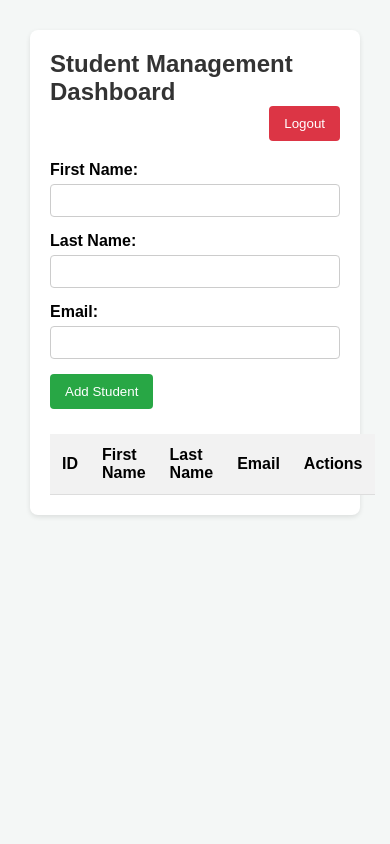
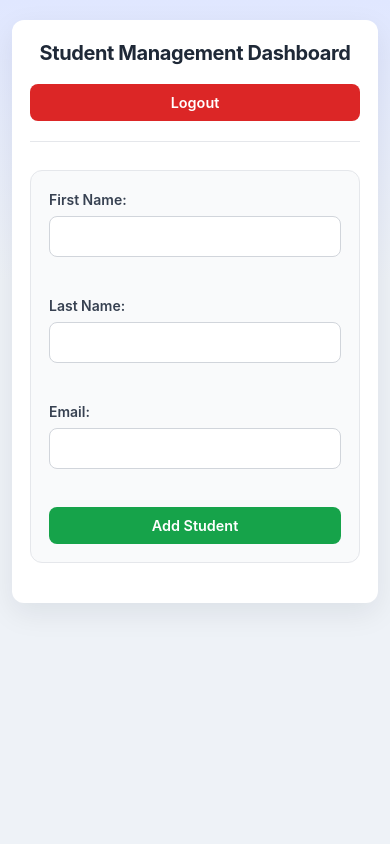
Before and after one commit to ritchiemapulak-svg/spring-mvc, a Spring Boot app: page / in a window 390 px wide. Run offline with Spring Boot 4, Linux system fonts and the light colour scheme; data that the repository does not hold is empty; some of the project's set-up classes (security, data sources, template engines, error pages and the like) are left out, and stand-ins take their place.

Commit message:
Styled index.html

```diff
--- a/src/main/resources/templates/index.html
+++ b/src/main/resources/templates/index.html
@@ -5,69 +5,251 @@
     <meta name="viewport" content="width=device-width, initial-scale=1.0">
     <title>Student Management System</title>
     <style>
+        :root {
+            --bg: #eef2f7;
+            --surface: #ffffff;
+            --text: #1f2937;
+            --muted: #6b7280;
+            --border: #e5e7eb;
+            --primary: #4f46e5;
+            --success: #16a34a;
+            --info: #2563eb;
+            --danger: #dc2626;
+            --secondary: #64748b;
+            --radius: 12px;
+            --shadow: 0 10px 30px rgba(15, 23, 42, 0.08);
+        }
+
+        * { box-sizing: border-box; }
+
         body {
-            font-family: Arial, sans-serif;
-            margin: 30px;
-            background-color: #f4f7f6;
+            margin: 0;
+            padding: 32px 16px;
+            font-family: -apple-system, BlinkMacSystemFont, "Segoe UI",
+                Roboto, Helvetica, Arial, sans-serif;
+            color: var(--text);
+            line-height: 1.5;
+            background: linear-gradient(180deg, #e0e7ff 0, var(--bg) 280px);
+            min-height: 100vh;
         }
+
         .container {
-            max-width: 900px;
-            margin: auto;
-            background: white;
-            padding: 20px;
-            border-radius: 8px;
-            box-shadow: 0 2px 5px rgba(0,0,0,0.1);
+            max-width: 960px;
+            margin: 0 auto;
+            background: var(--surface);
+            padding: 32px;
+            border-radius: 16px;
+            box-shadow: var(--shadow);
         }
-        h2 { color: #333; }
-        .form-group {
-            margin-bottom: 15px;
+
+        /* Header */
+        .header-group {
+            display: flex;
+            align-items: center;
+            justify-content: space-between;
+            gap: 16px;
+            margin-bottom: 28px;
+            padding-bottom: 20px;
+            border-bottom: 1px solid var(--border);
         }
+        .header-group h2 {
+            margin: 0;
+            font-size: 1.5rem;
+            font-weight: 700;
+            letter-spacing: -0.02em;
+            color: var(--text);
+        }
+
+        /* Form */
+        form {
+            display: grid;
+            grid-template-columns: repeat(2, 1fr);
+            gap: 18px 20px;
+            padding: 24px;
+            background: #f9fafb;
+            border: 1px solid var(--border);
+            border-radius: var(--radius);
+        }
+        .form-group { margin: 0; }
+        .form-group:nth-of-type(3) { grid-column: 1 / -1; }
+
         label {
             display: block;
-            margin-bottom: 5px;
-            font-weight: bold;
+            margin-bottom: 6px;
+            font-size: 0.875rem;
+            font-weight: 600;
+            color: #374151;
         }
-        input[type="text"], input[type="email"] {
+
+        input[type="text"],
+        input[type="email"] {
             width: 100%;
-            padding: 8px;
-            box-sizing: border-box;
-            border: 1px solid #ccc;
-            border-radius: 4px;
+            padding: 10px 12px;
+            font-size: 0.95rem;
+            font-family: inherit;
+            color: var(--text);
+            background: var(--surface);
+            border: 1px solid #d1d5db;
+            border-radius: 8px;
+            transition: border-color 0.15s, box-shadow 0.15s;
         }
+        input[type="text"]:focus,
+        input[type="email"]:focus {
+            outline: none;
+            border-color: var(--primary);
+            box-shadow: 0 0 0 3px rgba(79, 70, 229, 0.18);
+        }
+        input.invalid {
+            border-color: var(--danger);
+            background: #fef2f2;
+        }
+        input.invalid:focus {
+            box-shadow: 0 0 0 3px rgba(220, 38, 38, 0.18);
+        }
+
         .error-message {
-            color: #dc3545;
-            font-size: 0.85rem;
-            margin-top: 5px;
             display: block;
+            min-height: 1.1em;
+            margin-top: 6px;
+            font-size: 0.8rem;
+            color: var(--danger);
         }
+
+        /* Buttons */
         button {
-            padding: 10px 15px;
+            padding: 10px 18px;
+            font-size: 0.9rem;
+            font-weight: 600;
+            font-family: inherit;
+            color: #fff;
             border: none;
-            border-radius: 4px;
+            border-radius: 8px;
             cursor: pointer;
-            color: white;
+            transition: transform 0.1s, box-shadow 0.15s, filter 0.15s;
         }
-        .btn-submit { background-color: #28a745; }
-        .btn-clear { background-color: #6c757d; }
-        .btn-edit { background-color: #007bff; margin-right: 5px; }
-        .btn-delete { background-color: #dc3545; }
+        button:hover {
+            filter: brightness(1.08);
+            box-shadow: 0 4px 12px rgba(15, 23, 42, 0.18);
+        }
+        button:active { transform: translateY(1px); }
+        button:focus-visible {
+            outline: 3px solid rgba(79, 70, 229, 0.4);
+            outline-offset: 2px;
+        }
 
-        /* ADDED: Styling for your new logout button placement */
-        .btn-logout { background-color: #dc3545; float: right; }
-        .header-group { overflow: auto; margin-bottom: 20px; }
-        .header-group h2 { margin: 0; float: left; }
+        .btn-submit {
+            background-color: var(--success);
+            grid-column: 1 / -1;
+            justify-self: start;
+            min-width: 160px;
+        }
+        .btn-clear { background-color: var(--secondary); }
+        .btn-edit { background-color: var(--info); margin-right: 6px; }
+        .btn-delete { background-color: var(--danger); }
+        .btn-logout { background-color: var(--danger); flex-shrink: 0; }
 
+        .btn-edit, .btn-delete {
+            padding: 7px 14px;
+            font-size: 0.8rem;
+        }
+
+        /* Table */
         table {
             width: 100%;
-            border-collapse: collapse;
-            margin-top: 25px;
+            margin-top: 28px;
+            border-collapse: separate;
+            border-spacing: 0;
+            overflow: hidden;
+            border: 1px solid var(--border);
+            border-radius: var(--radius);
         }
         th, td {
-            padding: 12px;
+            padding: 14px 16px;
             text-align: left;
-            border-bottom: 1px solid #ddd;
+            border-bottom: 1px solid var(--border);
         }
-        th { background-color: #f2f2f2; }
+        th {
+            font-size: 0.75rem;
+            font-weight: 700;
+            text-transform: uppercase;
+            letter-spacing: 0.06em;
+            color: var(--muted);
+            background: #f9fafb;
+        }
+        tbody tr { transition: background 0.15s; }
+        tbody tr:hover { background: #f5f7ff; }
+        tbody tr:last-child td { border-bottom: none; }
+        td:last-child { white-space: nowrap; }
+
+        /* Tablet */
+        @media (max-width: 768px) {
+            body { padding: 20px 12px; }
+            .container { padding: 22px; }
+        }
+
+        /* Mobile */
+        @media (max-width: 640px) {
+            .container { padding: 18px; border-radius: 12px; }
+
+            .header-group {
+                flex-direction: column;
+                align-items: stretch;
+                text-align: center;
+            }
+            .header-group h2 { font-size: 1.25rem; }
+            .btn-logout { width: 100%; }
+
+            form {
+                grid-template-columns: 1fr;
+                padding: 18px;
+            }
+            .form-group:nth-of-type(3) { grid-column: auto; }
+            .btn-submit { width: 100%; justify-self: stretch; }
+
+            /* Turn table rows into stacked cards */
+            table, thead, tbody, tr, th, td { display: block; }
+            table { border: none; margin-top: 22px; }
+            thead { display: none; }
+
+            tbody tr {
+                margin-bottom: 14px;
+                padding: 6px 14px;
+                background: var(--surface);
+                border: 1px solid var(--border);
+                border-radius: var(--radius);
+                box-shadow: 0 2px 8px rgba(15, 23, 42, 0.05);
+            }
+            tbody tr:hover { background: var(--surface); }
+
+            td {
+                display: flex;
+                justify-content: space-between;
+                align-items: center;
+                gap: 12px;
+                padding: 10px 0;
+                text-align: right;
+                word-break: break-word;
+                border-bottom: 1px solid var(--border);
+            }
+            td:last-child {
+                justify-content: flex-end;
+                border-bottom: none;
+                white-space: normal;
+            }
+            td::before {
+                flex-shrink: 0;
+                font-size: 0.72rem;
+                font-weight: 700;
+                text-transform: uppercase;
+                letter-spacing: 0.05em;
+                color: var(--muted);
+            }
+            td:nth-child(1)::before { content: "ID"; }
+            td:nth-child(2)::before { content: "First Name"; }
+            td:nth-child(3)::before { content: "Last Name"; }
+            td:nth-child(4)::before { content: "Email"; }
+            td:nth-child(5)::before { content: none; }
+        }
     </style>
 </head>
 <body>
```
